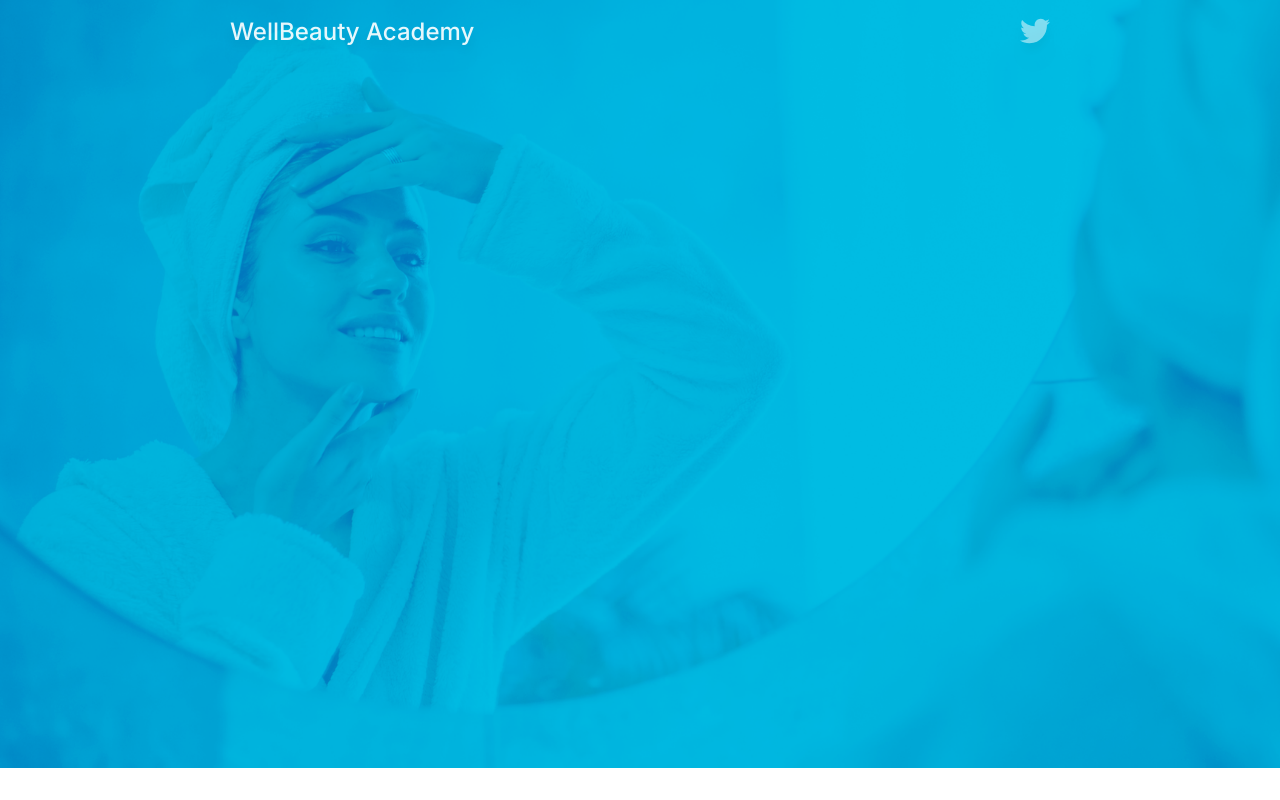
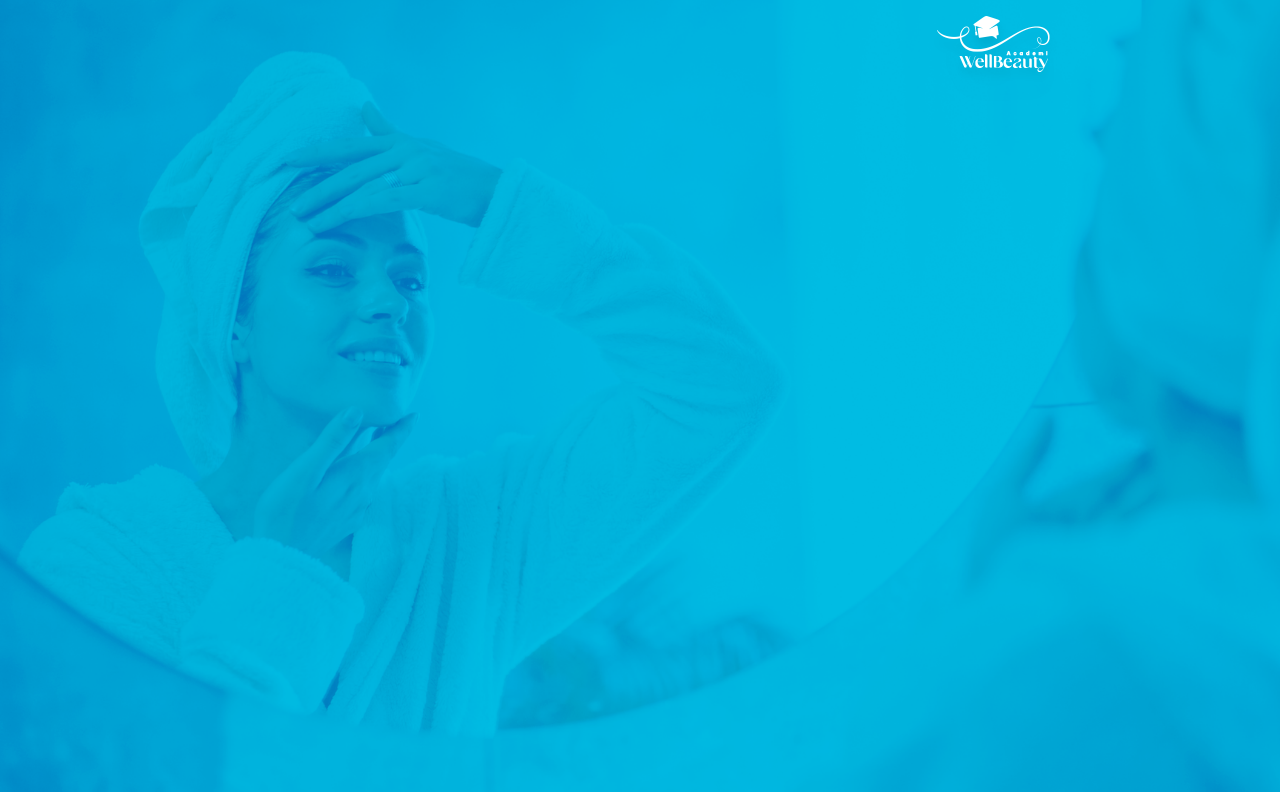
Before and after one commit to mjmoosavizade/Academy, a Next.js app: page / in a window 1280 px wide. Shown: the top 800 px of the page. Built offline with nearby package versions, Linux system fonts and the light colour scheme.

Commit message:
Added Navbar Image

```diff
--- a/app/components/Navbar.tsx
+++ b/app/components/Navbar.tsx
@@ -3,6 +3,7 @@ import React from 'react';
 import Link from 'next/link';
 import {FaYoutube, FaGithub, FaTwitter, FaLaptop} from 'react-icons/fa'
 import {useScrollPosition} from "@/app/hooks/useScrollPosition";
+import Image from "next/image";
 
 export function Navbar() {
     function classNames(...classes: any) {
@@ -14,19 +15,13 @@ export function Navbar() {
         <nav className={classNames(
             scrollPosition > 0 ? 'shadow backdrop-blur-lg' : 'shadow-none backdrop-blur-none',
             'bg-transparent p-4 sticky top-0 drop-shadow-xl z-10',
-        )} >
-            <div className="prose prose-xl mx-auto flex justify-between flex-col sm:flex-row">
-                <h1 className="text-2xl font-bold text-white grid place-content-center mb-2 md:mb-0">
-                    <Link href="/" className="text-white/90 no-underline hover:text-white">
-                        WellBeauty Academy
-                    </Link>
-                </h1>
-                <div className="flex flex-row justify-center sm:justify-evenly align-middle gap-4 text-white text-4xl lg:text-5xl">
+        )}>
+            <div className="prose prose-xl mx-auto flex justify-between flex-col sm:flex-row-reverse items-end">
 
-                    <Link className="text-white/50 hover:text-white" href="https://twitter.com/">
-                        <FaTwitter size={30} />
-                    </Link>
-                </div>
+                <Link href="/" className="no-underline w-fit">
+                    <Image src="/images/WellBeauty_logo.png" alt="Logo" width={113} height={56} className="m-0"/>
+                </Link>
+
             </div>
         </nav>
     );
```
